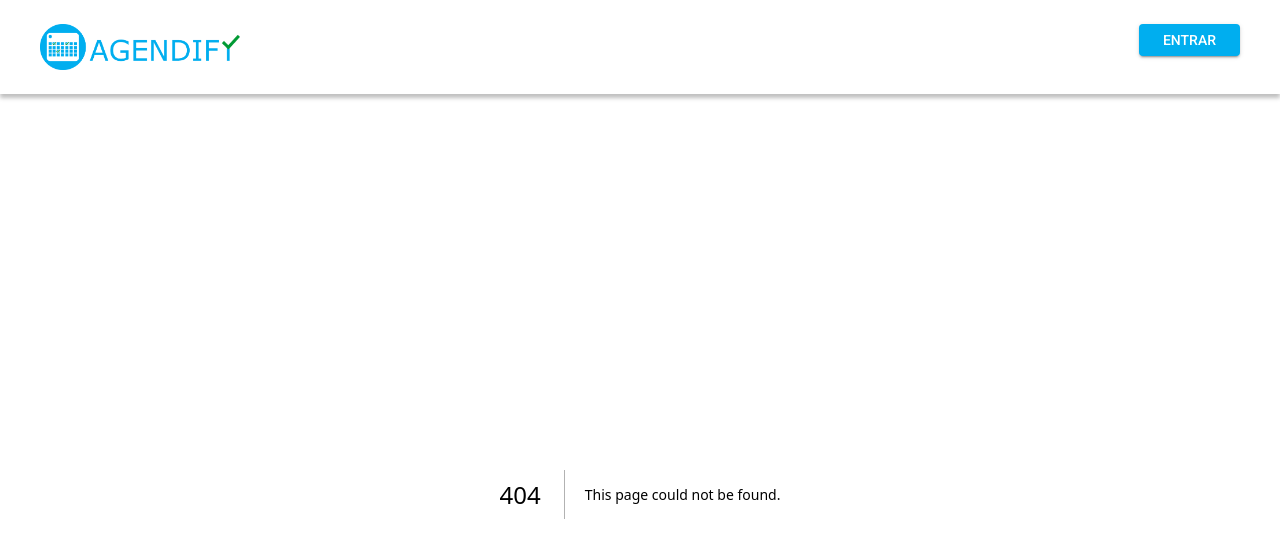
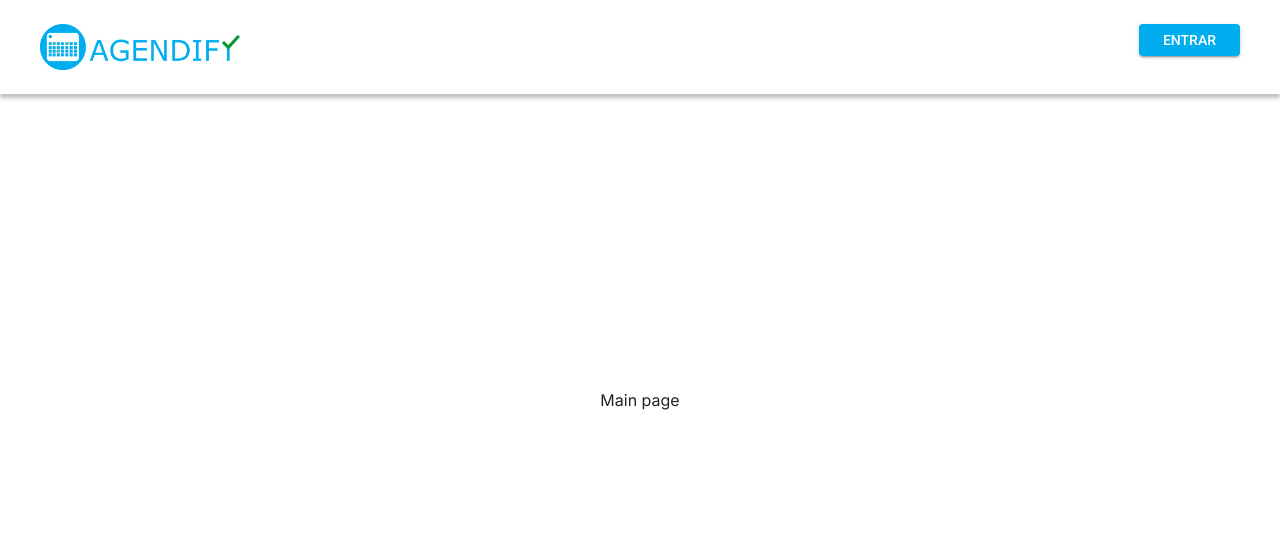
Before and after one commit to julia-bindi/agendify, a Next.js app in the folder agendify/: page /main in a window 1280 px wide. Before the commit this address had no page. Shown: the top 558 px of the page. Built offline with nearby package versions, Linux system fonts and the light colour scheme.

Commit message:
Setup main page

```diff
--- /dev/null
+++ b/agendify/src/app/main/page.tsx
@@ -0,0 +1,31 @@
+"use client";
+import {
+    Container,
+    useTheme
+} from "@mui/material";
+import { useState } from "react";
+
+export default function Login() {
+
+    const theme = useTheme();
+
+    return (
+        <Container
+            disableGutters
+            maxWidth={false}
+            sx={{
+                display: "flex",
+                flexDirection: "column",
+                alignItems: "center",
+                width: "fit-content",
+                rowGap: "40px",
+                position: "absolute",
+                top: "50%",
+                left: "50%",
+                transform: "translate(-50%, -50%)",
+            }}
+        >
+            Main page
+        </Container>
+    );
+}
```
